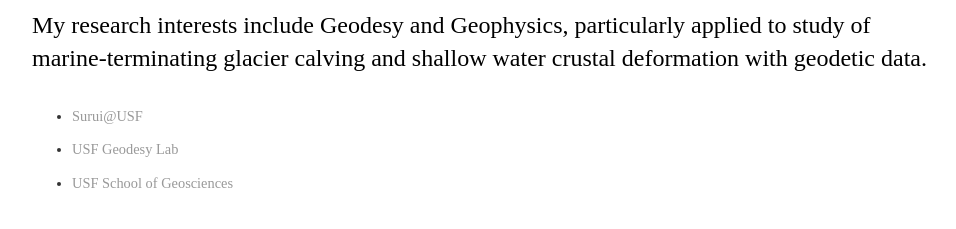
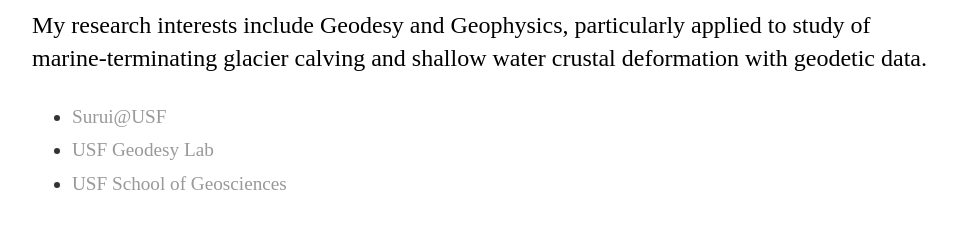
Before and after one commit to suruixie/suruixie.github.io, a Jekyll site: the page built from about/index.html, in a window 1280 px wide. Shown: the part 366-595 px from the top of the page, without its empty margins (160-1116 px from the left). Built offline with Jekyll 4.4.1, drawn with Linux system fonts in a browser that asks for light colours.

Commit message:
Update index.html

```diff
--- a/about/index.html
+++ b/about/index.html
@@ -10,8 +10,8 @@ title: About Surui Xie
 
 	<ul class="contacts">
 
-		<li style="font-size:0.6em;"><a href="http://hennarot.forest.usf.edu/main/depts/geosci/students/suruixie/">Surui@USF</a></li>
-		<li style="font-size:0.6em;"><a href="http://labs.cas.usf.edu/geodesy/">USF Geodesy Lab</a></li>
-		<li style="font-size:0.6em;"><a href="http://hennarot.forest.usf.edu/main/depts/geosci/">USF School of Geosciences</a></li>
+		<li style="font-size:0.8em;"><a href="http://hennarot.forest.usf.edu/main/depts/geosci/students/suruixie/">Surui@USF</a></li>
+		<li style="font-size:0.8em;"><a href="http://labs.cas.usf.edu/geodesy/">USF Geodesy Lab</a></li>
+		<li style="font-size:0.8em;"><a href="http://hennarot.forest.usf.edu/main/depts/geosci/">USF School of Geosciences</a></li>
 	</ul>
 </div>
```
